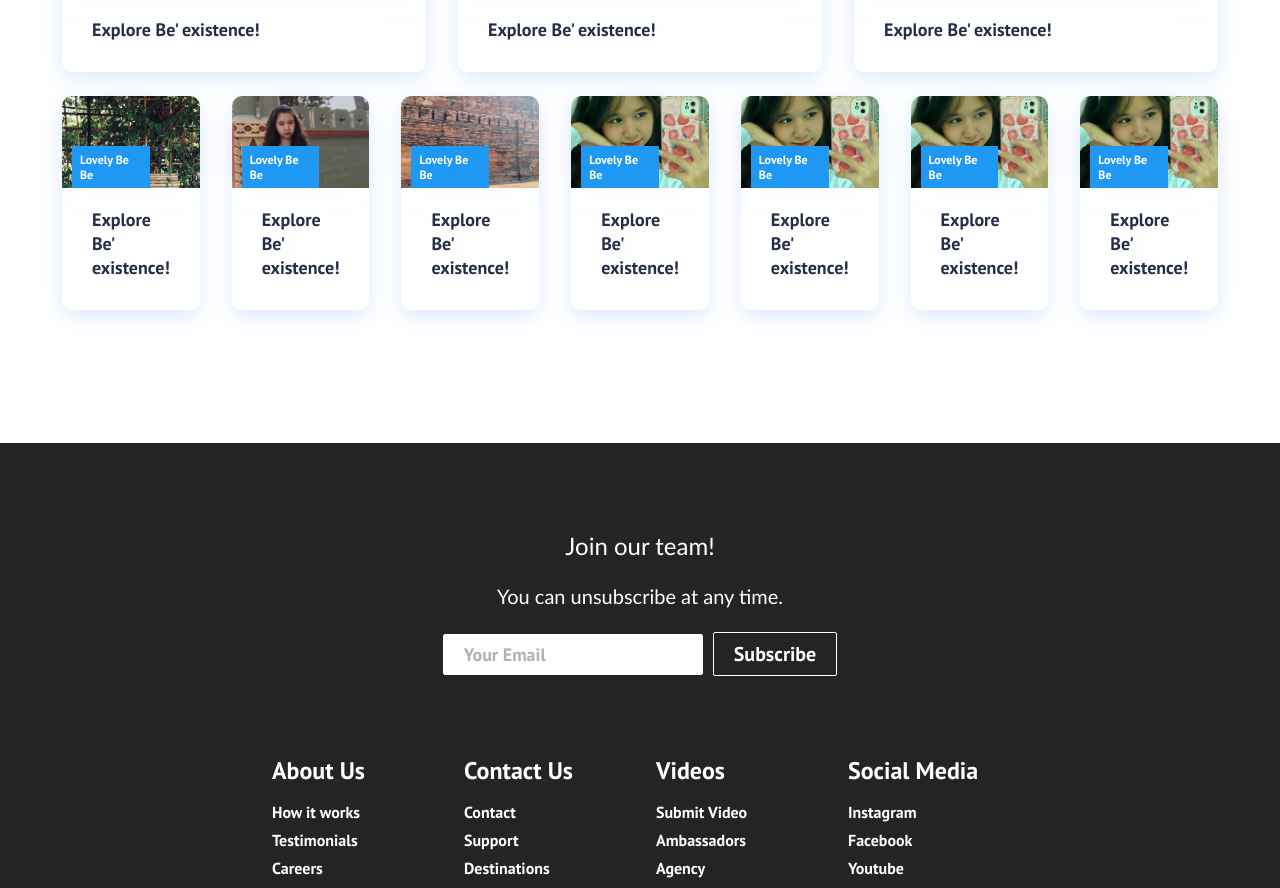
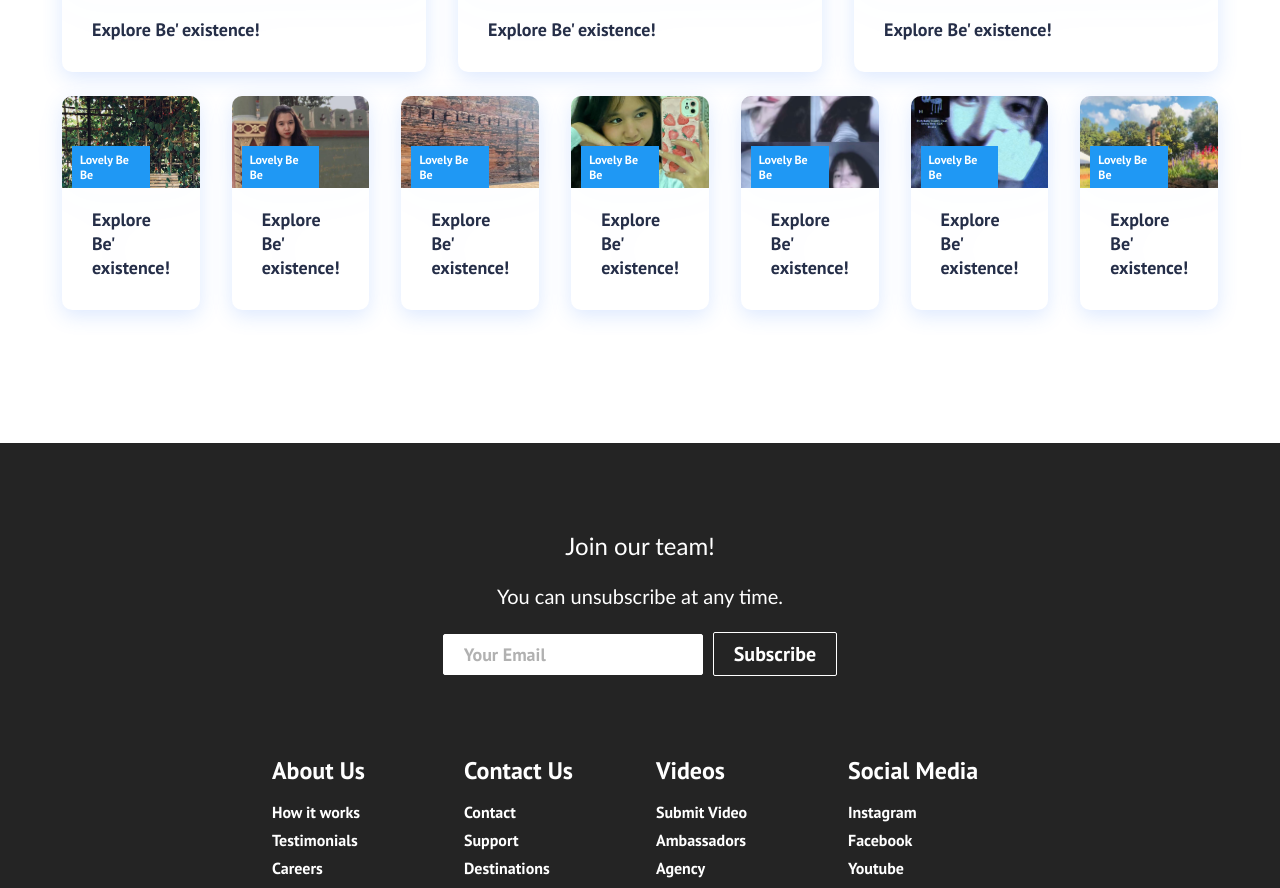
Before and after one commit to JonathanD3v/UTube-React-Clone, a React (Create React App) app: page / in a window 1280 px wide. Shown: the part 2573-3461 px from the top of the page. Built offline with nearby package versions, Linux system fonts and the light colour scheme.

Commit message:
Update Card photos

```diff
--- a/src/components/Card.jsx
+++ b/src/components/Card.jsx
@@ -102,19 +102,19 @@ const Card = () => {
               path="/services"
             />
             <CardItem
-              src="images/466673819_1995676684233307_8541792130464363405_n.jpg"
+              src="images/111.jpg"
               text="Explore Be' existence!"
               label="Lovely Be Be"
               path="/services"
             />
             <CardItem
-              src="images/466673819_1995676684233307_8541792130464363405_n.jpg"
+              src="images/222.jpg"
               text="Explore Be' existence!"
               label="Lovely Be Be"
               path="/services"
             />
             <CardItem
-              src="images/466673819_1995676684233307_8541792130464363405_n.jpg"
+              src="images/333.jpg"
               text="Explore Be' existence!"
               label="Lovely Be Be"
               path="/services"
```
